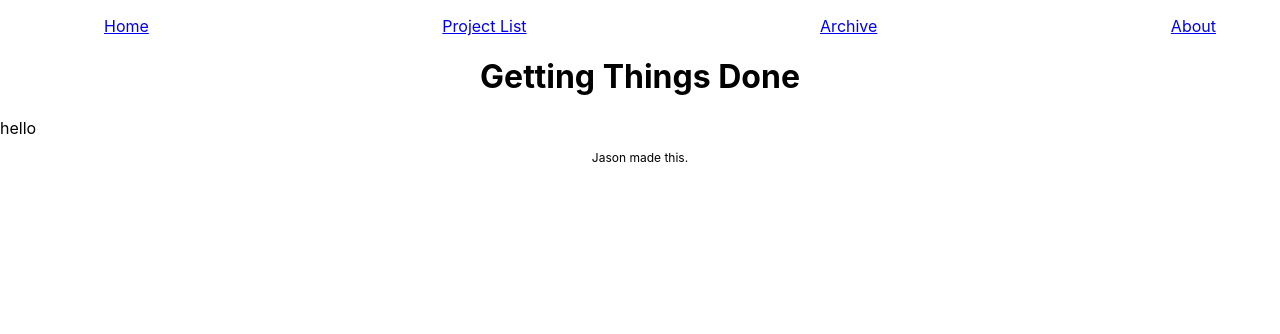
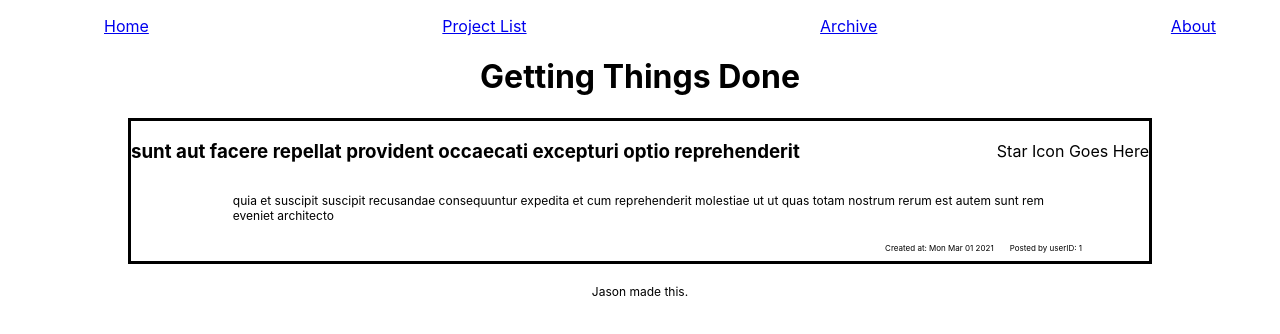
Before and after one commit to jallend1/gtdapp, a React (Create React App) app: page /projects/1 in a window 1280 px wide. Shown: the top 334 px of the page. Built offline with nearby package versions, Linux system fonts and the light colour scheme.

Commit message:
Sets up route for individual project and component to display it

```diff
--- a/src/App.js
+++ b/src/App.js
@@ -1,12 +1,12 @@
-import { useState, useEffect } from 'react';
+import { useState, useEffect } from "react";
 import { Switch, Route } from "react-router-dom";
 
 import NavBar from "./Components/NavBar";
 import Header from "./Components/Header";
-import Main from './Components/Main';
-import Project from './Components/Project';
-import ProjectList from './Components/ProjectList';
-import NewProject from './Components/NewProject';
+import Main from "./Components/Main";
+import Project from "./Components/Project";
+import ProjectList from "./Components/ProjectList";
+import NewProject from "./Components/NewProject";
 import About from "./Components/About";
 import Error from "./Components/Error";
 import Footer from "./Components/Footer";
@@ -29,11 +29,12 @@ function App() {
         <Route path="/projects/new">
           <NewProject />
         </Route>
-        <Route path="/projects/:id" children={<Project projects={projects} />}>
-          <Project />
-        </Route>
+        <Route
+          path="/projects/:id"
+          render={(props) => <Project {...props} projects={projects} />}
+        />
         <Route path="/projects">
-          <ProjectList projects = { projects } />
+          <ProjectList projects={projects} />
         </Route>
         <Route path="/about">
           <About />
--- a/src/Components/Project.js
+++ b/src/Components/Project.js
@@ -1,10 +1,28 @@
-import { useParams } from 'react-router-dom';
-
 const Project = (props) => {
-    console.log(props)
-    let {id} = useParams;
-    console.log(id);
-    return 'hello'
-}
+  if (props.projects.length > 0) {
+    const id = parseInt(props.match.params.id);
+    const project = props.projects.filter((project) => project.id === id)[0];
+    const createdAt = new Date();
+    return (
+      <div className="container">
+        <div className="project" key={project.id}>
+          <div className="project-head">
+            <h3>{project.title}</h3>
+            <div>Star Icon Goes Here</div>
+          </div>
+          <div className="project-body">
+            <p>{project.body}</p>
+          </div>
+          <div className="project-footer">
+            <p>Created at: {createdAt.toDateString()}</p>
+            <p>Posted by userID: {project.userId}</p>
+          </div>
+        </div>
+      </div>
+    );
+  } else {
+    return <h3>Loading</h3>;
+  }
+};
 
 export default Project;
--- a/src/Components/ProjectList.js
+++ b/src/Components/ProjectList.js
@@ -1,4 +1,4 @@
-import {Link} from 'react-router-dom';
+import { Link } from "react-router-dom";
 
 const ProjectList = ({ projects }) => {
   const renderProjects = () => {
@@ -27,7 +27,9 @@ const ProjectList = ({ projects }) => {
       <header id="projectList" className="space-around">
         <h2>Project List</h2>
         <Link to="/projects/new">
-        <h2><span className="material-icons">add_task</span> Add New Project</h2>
+          <h2>
+            <span className="material-icons">add_task</span> Add New Project
+          </h2>
         </Link>
       </header>
       <main>{projects && renderProjects()}</main>
```
Lines whose indentation alone changed are shown as unchanged.
